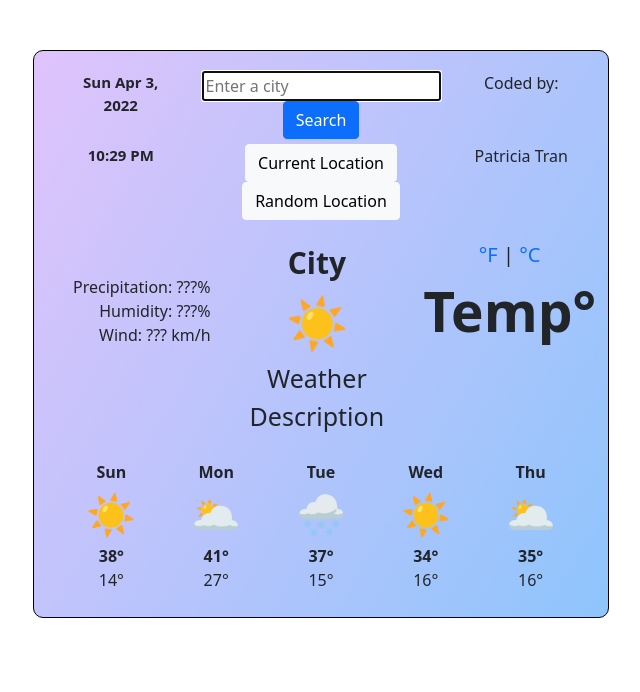
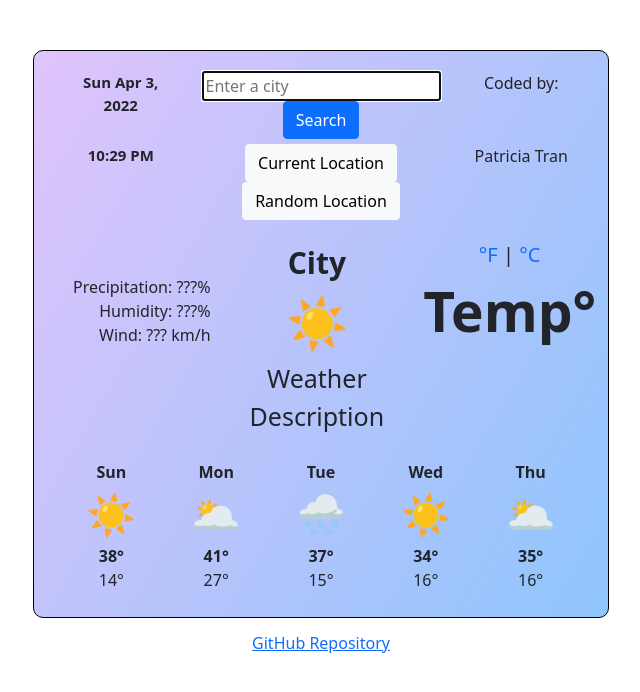
Before and after one commit to chipatty/weather-app, a plain HTML site: page index.html in a window 1280 px wide. Shown: the whole page, without its empty margins (319-959 px from the left). Drawn offline with nearby package versions, Linux system fonts and the light colour scheme.

Commit message:
Added link to GitHub repo

```diff
--- a/index.html
+++ b/index.html
@@ -122,6 +122,12 @@
         </div>
       </footer>
     </div>
+    <a
+      href="https://github.com/chipatty/weather-app"
+      target="_blank"
+      class="github"
+      >GitHub Repository</a
+    >
     <script src="script.js"></script>
   </body>
 </html>
--- a/source/style.css
+++ b/source/style.css
@@ -76,6 +76,11 @@ footer .bottom-high-temp {
   text-decoration: none;
 }
 
+.github {
+  display: block;
+  text-align: center;
+  margin: 1%;
+}
 #celsius:hover {
   text-decoration: underline;
 }
```
